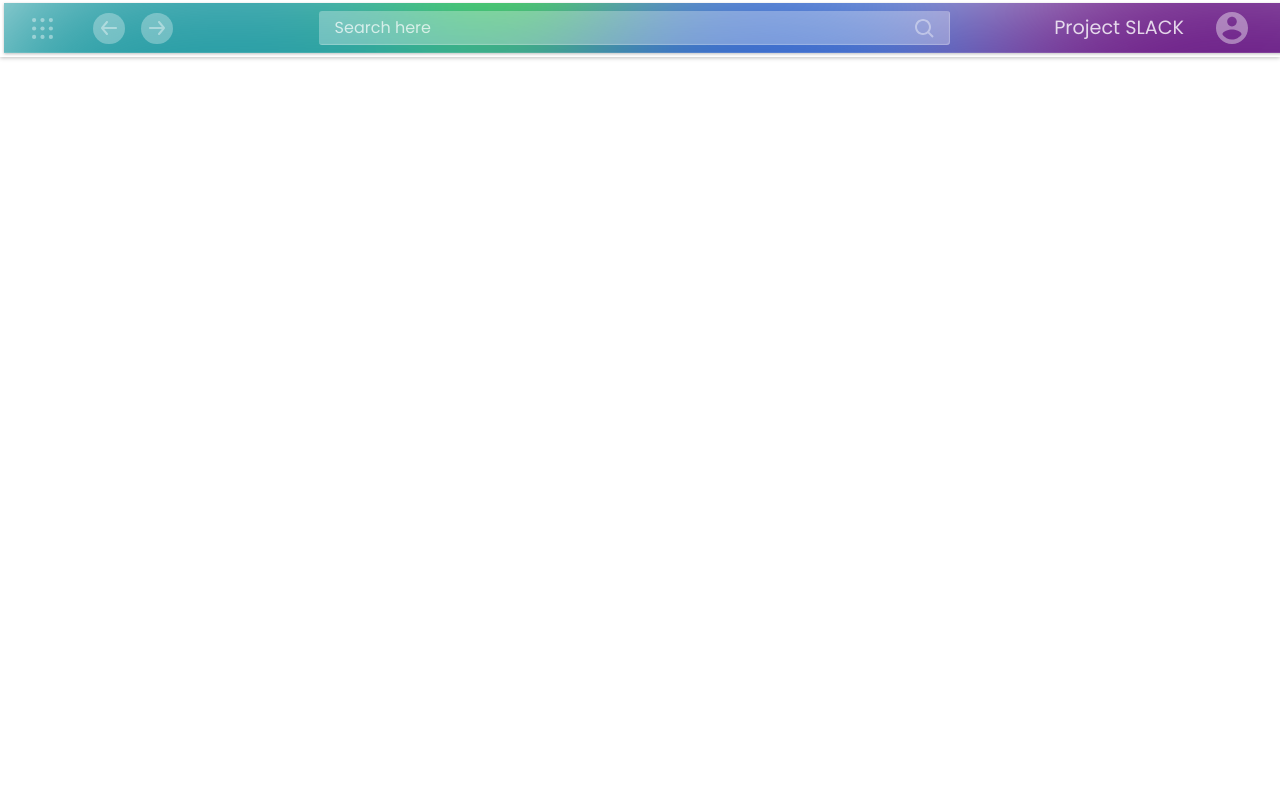
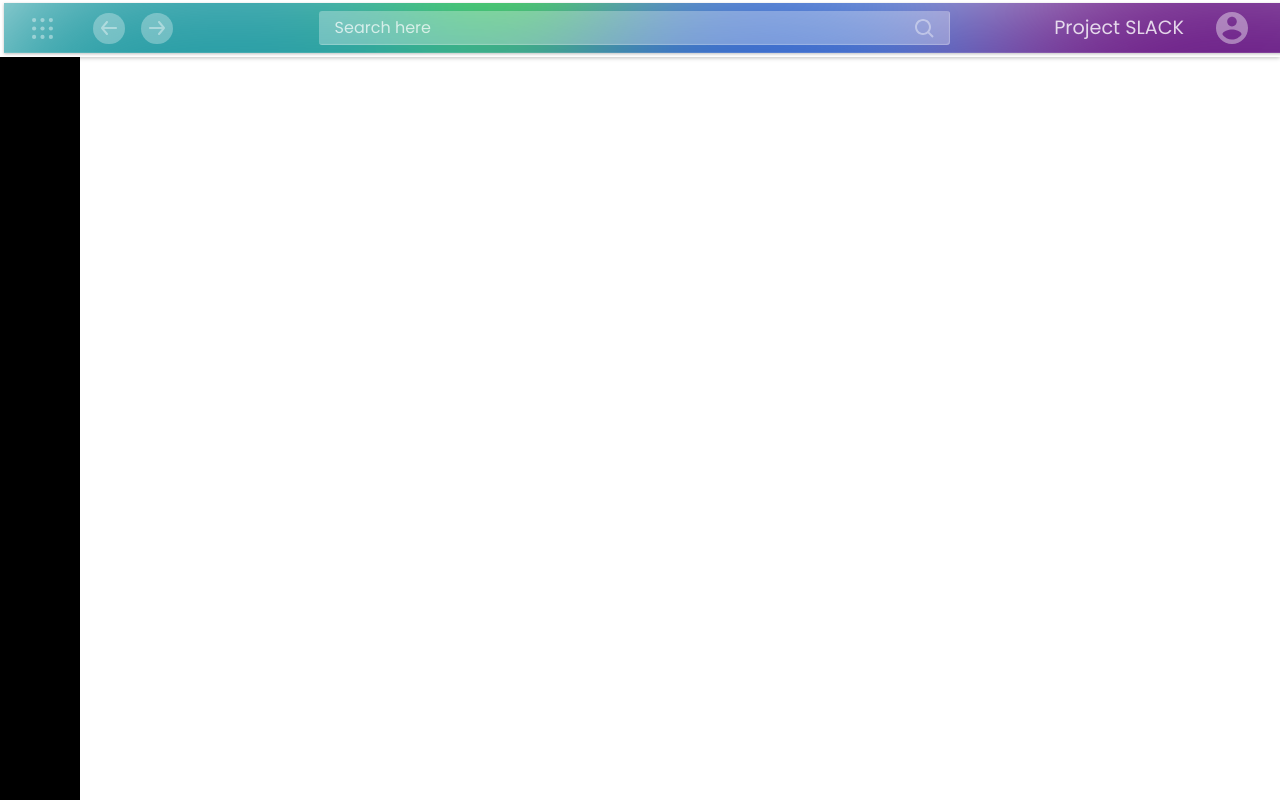
Before and after one commit to Bhupendra2409/Slack-clone, a React (Create React App) app: page / in a window 1280 px wide. Built offline with nearby package versions, Linux system fonts and the light colour scheme.

Commit message:
basic grid layout

```diff
--- a/src/client/components/Mainmenu.js
+++ b/src/client/components/Mainmenu.js
@@ -3,12 +3,17 @@ import Chatwin from './Chatwin'
 import Navbar from './Navbar'
 import Sidebar from './Sidebar'
 
+import '../styles/mainmenu.css'
+
 export default function Mainmenu() {
     return (
-        <div>
+        <div className='mm-cnt'>
             <Navbar />
-            <Sidebar />
-            <Chatwin />
+            <div className="sb-cw-cnt">
+                <Sidebar />
+                <Chatwin />
+            </div>
+
         </div>
     )
 }
--- a/src/client/components/Sidebar.js
+++ b/src/client/components/Sidebar.js
@@ -1,8 +1,9 @@
 import React from 'react'
+import '../styles/sidebar.css'
 
 export default function Sidebar() {
     return (
-        <div>
+        <div className='sb-big-cnt'>
 
         </div>
     )
--- /dev/null
+++ b/src/client/styles/mainmenu.css
@@ -0,0 +1,10 @@
+.mm-cnt{
+    display: grid;
+    grid-template-rows: max-content 1fr;
+    height: 100vh;
+    width: 100%;
+}
+.sb-cw-cnt{
+    display: grid;
+    grid-template-columns: 10vh 1fr;
+}
--- /dev/null
+++ b/src/client/styles/sidebar.css
@@ -0,0 +1,3 @@
+.sb-big-cnt{
+    background-color: black;
+}
```
